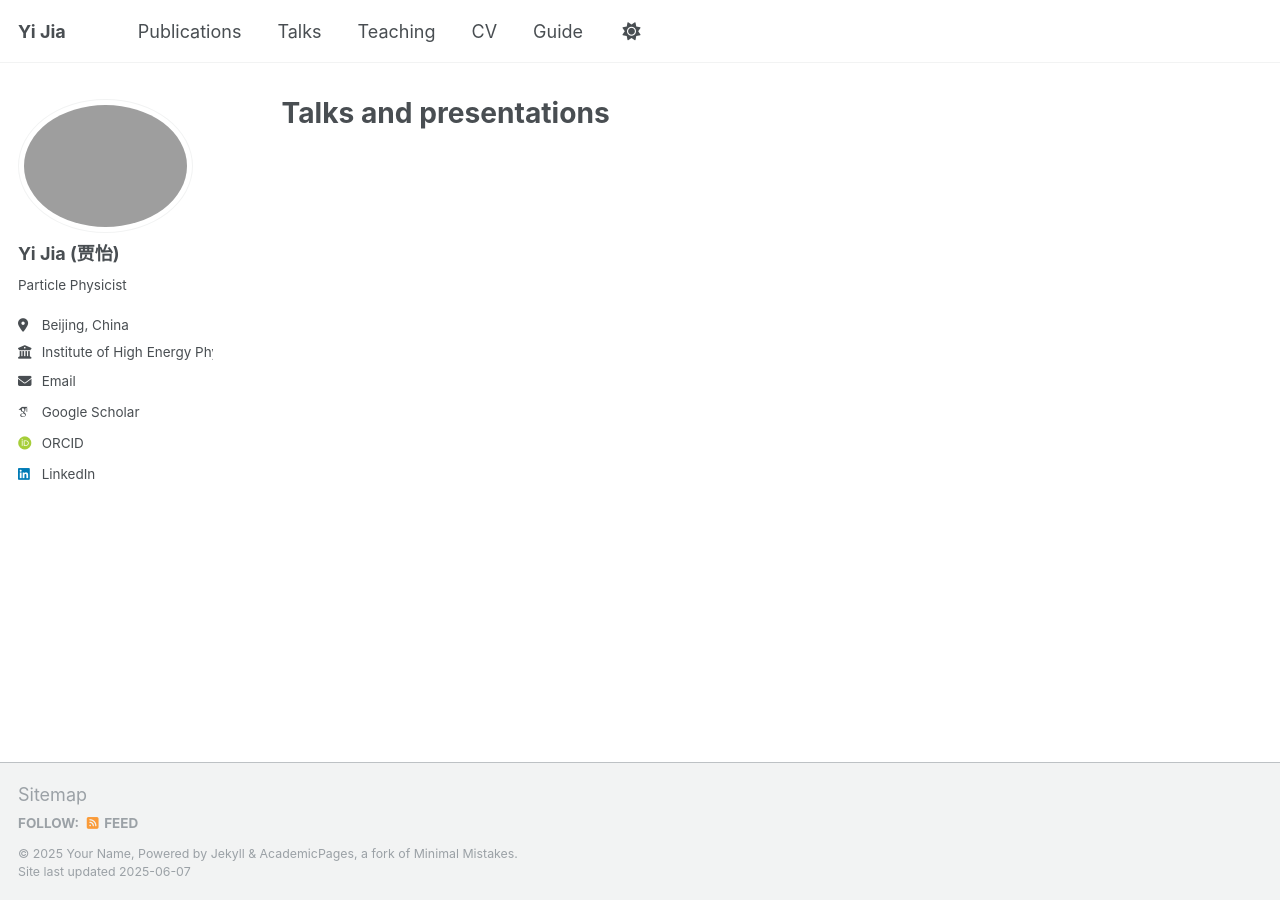
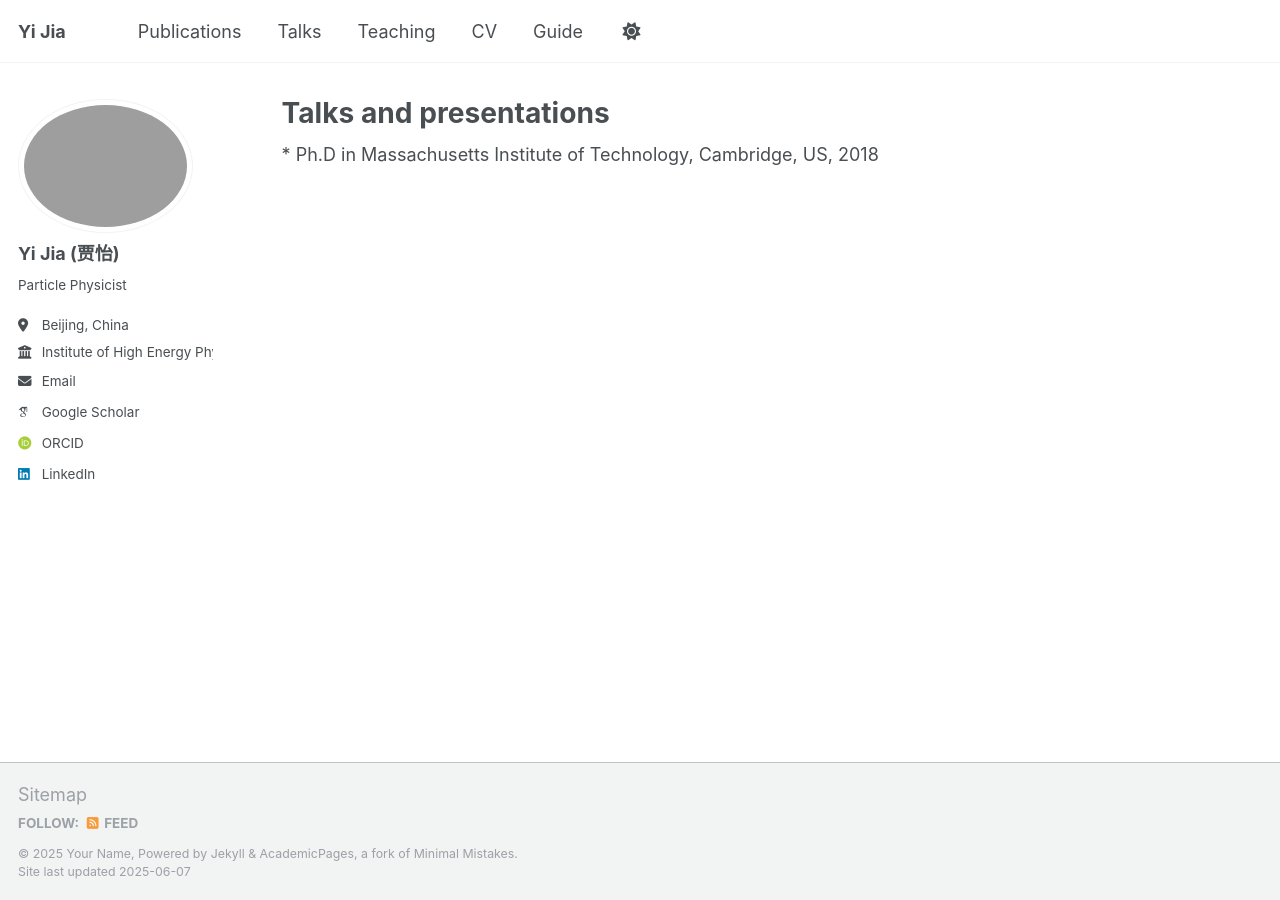
Before and after one commit to yijia-hep/yijia-hep, a Jekyll site: the page built from _pages/talks.html, in a window 1280 px wide. Built offline with Jekyll 4.4.1, drawn with Linux system fonts in a browser that asks for light colours; some web fonts are replaced.

Commit message:
no messega

```diff
--- a/_pages/talks.html
+++ b/_pages/talks.html
@@ -11,6 +11,4 @@ author_profile: true
 
 {% endif %}
 
-{% for post in site.talks reversed %}
-  {% include archive-single-talk.html %}
-{% endfor %}
+* Ph.D in Massachusetts Institute of Technology, Cambridge, US, 2018
```
Also changed, not shown: 1 other file.
